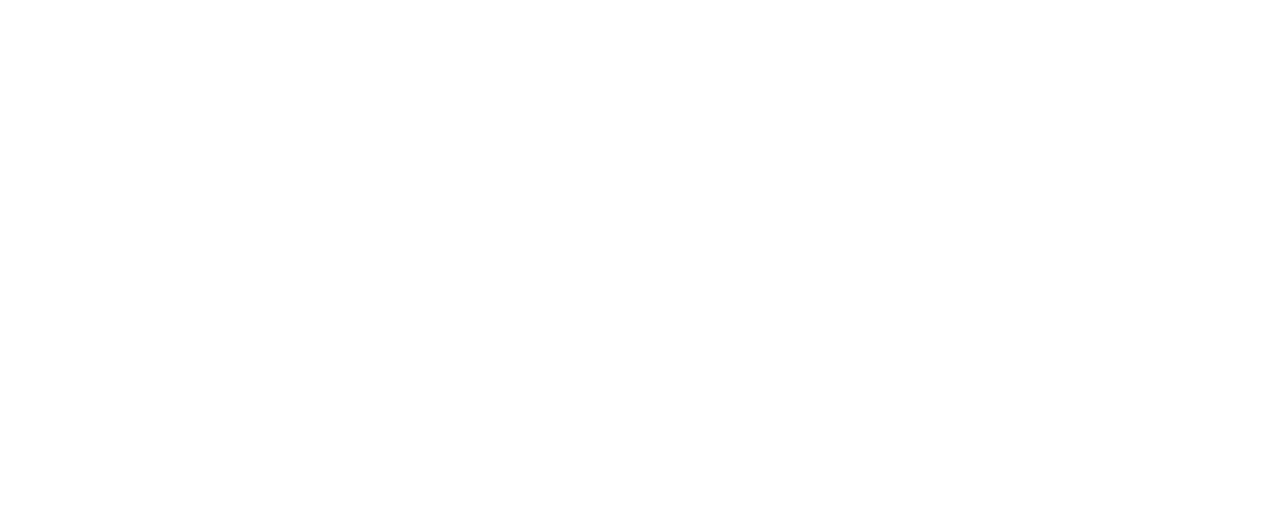
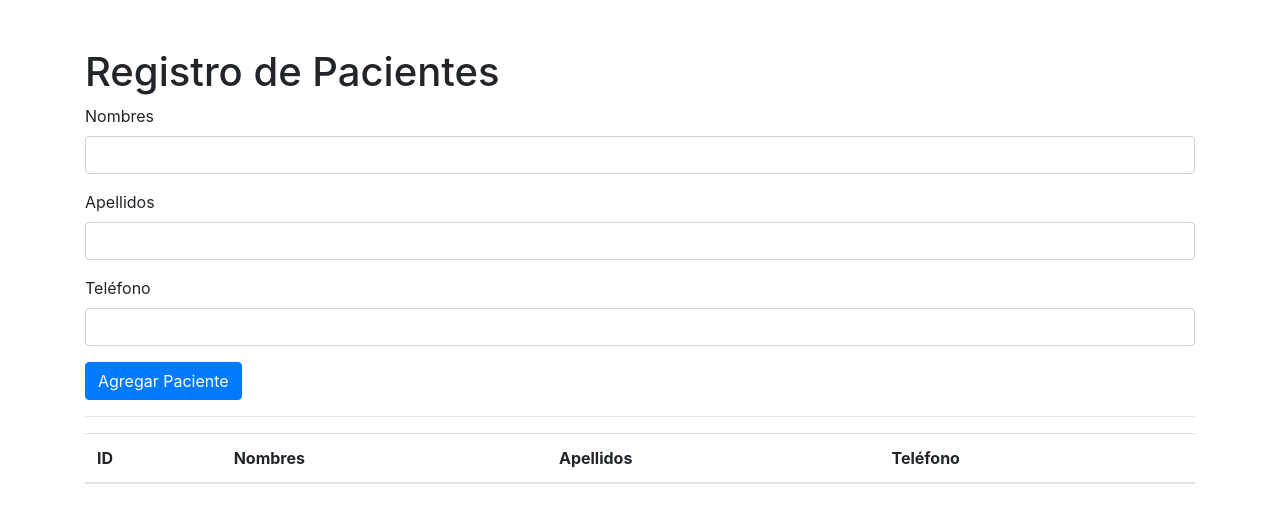
Before and after one commit to 3Dimelza/Nueva-Carpeta, a plain HTML site: page about.html in a window 1280 px wide. Drawn offline with nearby package versions, Linux system fonts and the light colour scheme.

Commit message:
Segundo Commit y modificacion index

```diff
--- a/about.html
+++ b/about.html
@@ -6,6 +6,51 @@
     <title>Document</title>
 </head>
 <body>
-    <title>Probando 123</title>
+    <title>Probando CONTACTO</title>
+
+    <!DOCTYPE html>
+<html>
+<head>
+    <title>Registro de Pacientes</title>
+    <link rel="stylesheet" href="https://stackpath.bootstrapcdn.com/bootstrap/4.5.2/css/bootstrap.min.css">
+</head>
+<body>
+    <div class="container my-5">
+        <h1>Registro de Pacientes</h1>
+        <form action="index.php" method="post">
+            <div class="form-group">
+                <label for="nombres">Nombres</label>
+                <input type="text" class="form-control" id="nombres" name="nombres" required>
+            </div>
+            <div class="form-group">
+                <label for="apellidos">Apellidos</label>
+                <input type="text" class="form-control" id="apellidos" name="apellidos" required>
+            </div>
+            <div class="form-group">
+                <label for="telefono">Teléfono</label>
+                <input type="text" class="form-control" id="telefono" name="telefono" required>
+            </div>
+            <button type="submit" class="btn btn-primary">Agregar Paciente</button>
+        </form>
+        <hr>
+        <table class="table">
+            <thead>
+                <tr>
+                    <th>ID</th>
+                    <th>Nombres</th>
+                    <th>Apellidos</th>
+                    <th>Teléfono</th>
+                </tr>
+            </thead>
+            <tbody>
+                <? php
+                include("index.php" );
+                mostrarPacientes();
+                ?>
+            </tbody>
+        </table>
+    </div>
 </body>
 </html>
+</body>
+</html>
```
Also changed, not shown: index.html (+44 -0 lines), contact.html (added).
